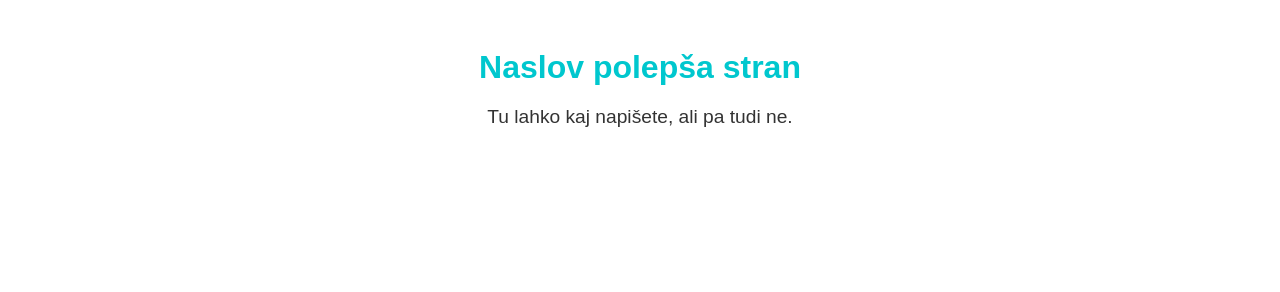
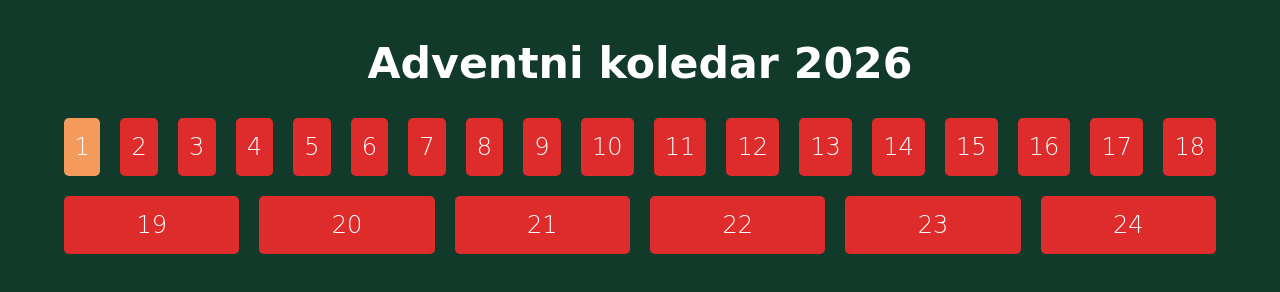
Before and after one commit to julija17/julija17.github.io, a plain HTML site: page index.html in a window 1280 px wide. Drawn offline with Linux system fonts and the light colour scheme; a web font is replaced by a local one.

Commit message:
zacetek adventnega koledarja

```diff
--- /dev/null
+++ b/glavni.css
@@ -0,0 +1,50 @@
+
+@import url('https://fonts.googleapis.com/css2?family=Agrave+Pro:wght@100..700&display=swap');
+@import url('https://fonts.googleapis.com/css2?family=Molle:ital@1&display=swap');
+
+
+body {
+    font-family: "Agrave Pro", cursive;
+    font-optical-sizing: auto;
+    font-weight: 100;
+    font-style: normal;
+    color: white;
+    background-color: rgb(17, 58, 42);
+    text-align: center;
+    padding: 20px;
+}
+
+h1 {
+    margin-top: 10px;
+    margin-bottom: 30px;
+    font-family: "Molle", cursive;
+    font-size: 32pt;
+}
+
+p {
+    font-size: 1.2em;
+    margin-bottom: 10px;
+}
+
+.container {
+    margin: auto;
+    display: flex;
+    flex-wrap: wrap;
+    justify-content: space-between;
+    align-content: stretch;
+    gap: 20px;
+    width: 90vw;
+}
+.okence {
+    padding: 15px 10px;
+    border-radius: 5px;
+    background-color: rgb(222, 44, 44);
+    font-family: "Molle", cursive;
+    font-size: 18pt;
+    font-weight: 300;
+    flex-grow: 2;
+}
+#ok1 {
+    background-color: rgb(244, 155, 92);
+    flex-grow: 1;
+}
--- a/index.html
+++ b/index.html
@@ -3,26 +3,38 @@
 <head>
    <meta charset="UTF-8">
    <meta name="viewport" content="width=device-width, initial-scale=1.0">
-   <title>Moja spletna stran</title>
-   <style>
-      body {
-         font-family: Arial, sans-serif;
-         color: #333;
-         text-align: center;
-         padding: 20px;
-      }
-      h1 {
-         color: #00c7ce;
-         margin-bottom: 20px;
-      }
-      p {
-         font-size: 1.2em;
-         margin-bottom: 10px;
-      }
-   </style>
+   <title>Adventni koledar 2026</title>
+   <link rel="stylesheet" href="glavni.css">
 </head>
+
 <body>
-   <h1>Naslov polepša stran</h1>
-   <p>Tu lahko kaj napišete, ali pa tudi ne.</p>
+   <h1>Adventni koledar 2026</h1>
+
+   <div class="container">
+      <div class="okence" id="ok1">1</div>
+      <div class="okence" id="ok2">2</div>
+      <div class="okence" id="ok3">3</div>
+      <div class="okence" id="ok4">4</div>
+      <div class="okence" id="ok5">5</div>
+      <div class="okence" id="ok6">6</div>
+      <div class="okence" id="ok7">7</div>
+      <div class="okence" id="ok8">8</div>
+      <div class="okence" id="ok9">9</div>
+      <div class="okence" id="ok10">10</div>
+      <div class="okence" id="ok11">11</div>
+      <div class="okence" id="ok12">12</div>
+      <div class="okence" id="ok13">13</div>
+      <div class="okence" id="ok14">14</div>
+      <div class="okence" id="ok15">15</div>
+      <div class="okence" id="ok16">16</div>
+      <div class="okence" id="ok17">17</div>
+      <div class="okence" id="ok18">18</div>
+      <div class="okence" id="ok29">19</div>
+      <div class="okence" id="ok20">20</div>
+      <div class="okence" id="ok21">21</div>
+      <div class="okence" id="ok22">22</div>
+      <div class="okence" id="ok23">23</div>
+      <div class="okence" id="ok24">24</div>
+   </div>
 </body>
 </html>
```
